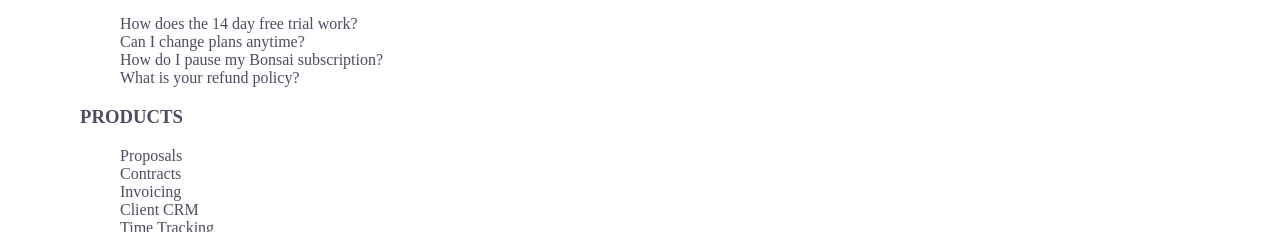
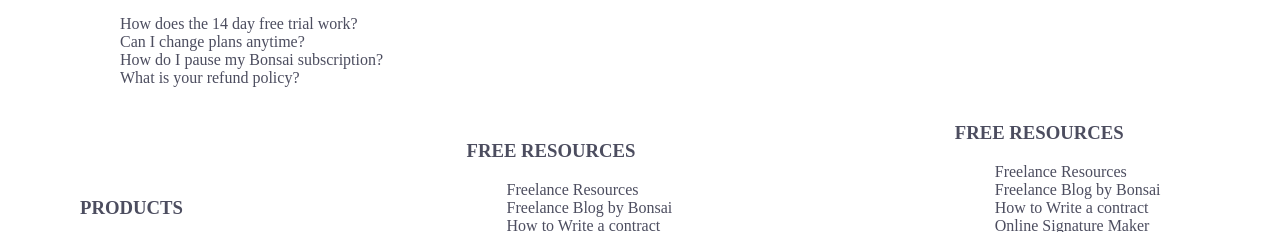
Before and after one commit to Evelynemunguti/Landing-Page, a plain HTML site: page index.html in a window 1280 px wide. Shown: the part 1561-1793 px from the top of the page. Drawn offline with Linux system fonts and the light colour scheme.

Commit message:
styled  the footer

```diff
--- a/style.css
+++ b/style.css
@@ -213,3 +213,11 @@ input:checked + .slider:before {
 .CAT p{
     font-size: 20px;
 }
+
+footer{
+   display: flex;
+    flex-direction: row;
+    justify-content: space-between;
+    max-width: 1200px;
+    align-items: center;
+}
```
